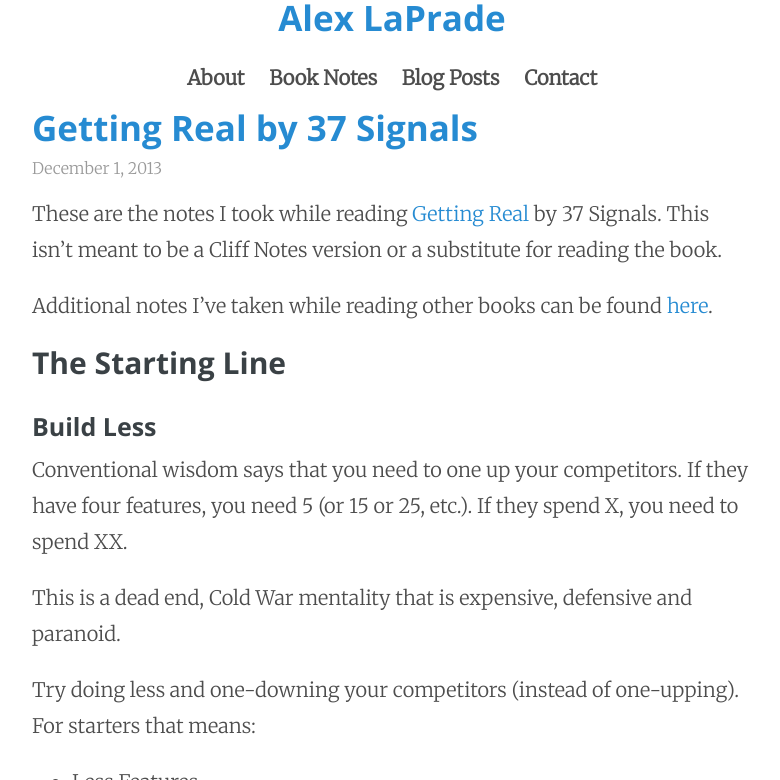
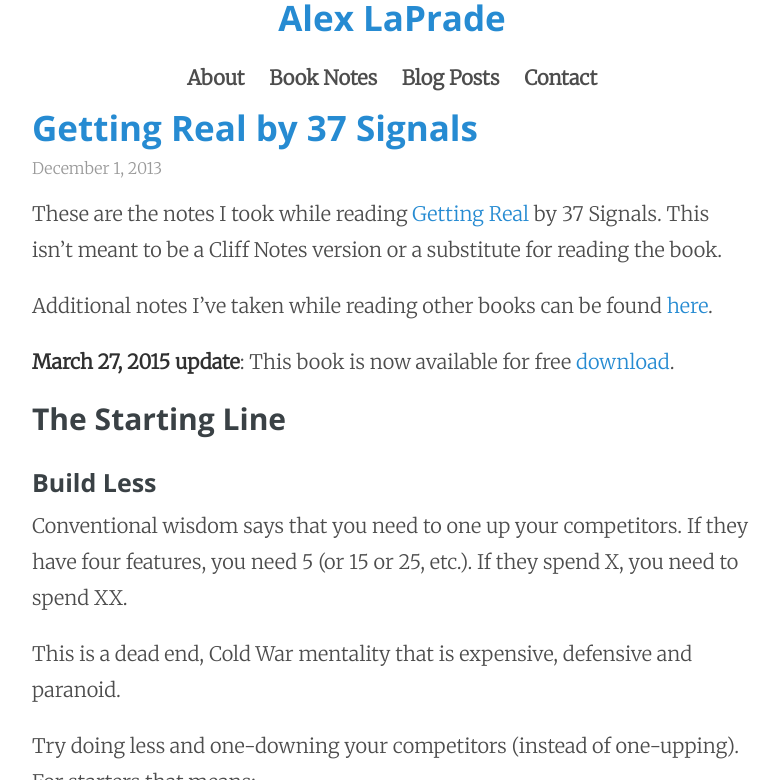
Before and after one commit to laprade/laprade.github.io, a Jekyll site: the page built from _posts/2013-12-1-getting-real.md, in a window 1280 px wide and 900 px high, cut to the strip 120-900 px from the top of the window. Shown: the whole strip, without its empty margins (248-1028 px from the left). Built offline with Jekyll 4.4.1, drawn with Linux system fonts in a browser that asks for light colours.

Commit message:
getting real is now available for free download

```diff
--- a/_posts/2013-12-1-getting-real.md
+++ b/_posts/2013-12-1-getting-real.md
@@ -7,6 +7,8 @@
 These are the notes I took while reading [Getting Real](http://www.amazon.com/Getting-Real-Smarter-Successful-Application/dp/0578012812) by 37 Signals. This isn’t meant to be a Cliff Notes version or a substitute for reading the book.
 
 Additional notes I've taken while reading other books can be found [here](/book-notes/).
+
+**March 27, 2015 update**: This book is now available for free [download](https://gettingreal.37signals.com/).
 <!-- more -->
 
 ## The Starting Line
```
